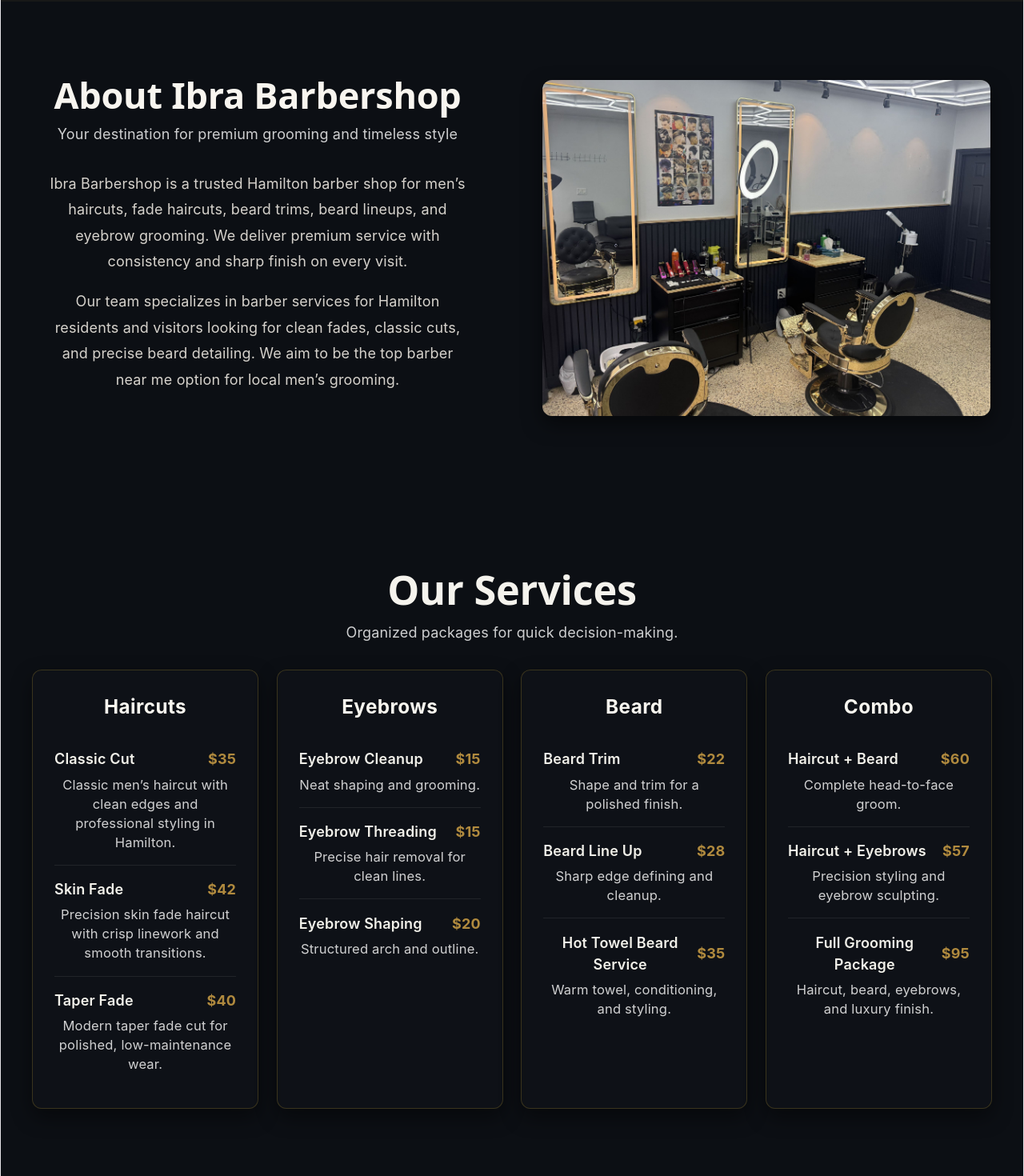
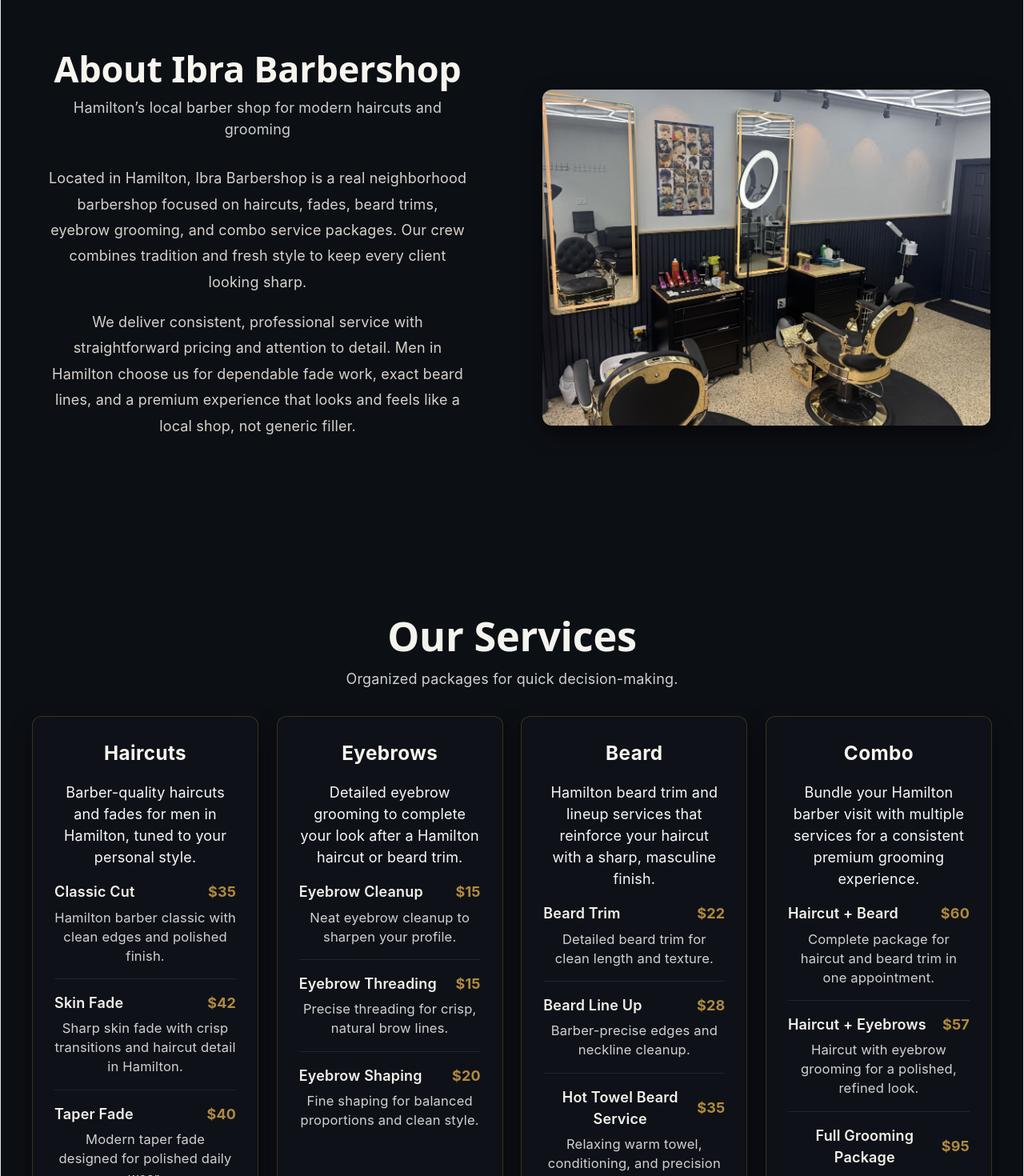
Before and after one commit to Alto0327/ibraBarbershop, a React (Vite) app: page / in a window 1280 px wide. Shown: the part 940-2410 px from the top of the page at 80% size. Built offline with nearby package versions, Linux system fonts and the light colour scheme; grey boxes are pictures that could not be loaded.

Commit message:
SEO Changes

```diff
--- a/index.html
+++ b/index.html
@@ -16,7 +16,7 @@
         "@type": "BarberShop",
         "name": "Ibra Barbershop",
         "description": "Premium barber in Hamilton offering haircuts, fades, beard trims, and hot towel shaves.",
-        "url": "https://www.yourdomain.com/",
+        "url": "https://ibrabarbershophamilton.netlify.app/",
         "telephone": "+1-226-898-3836",
         "address": {
           "@type": "PostalAddress",
--- a/src/components/About.jsx
+++ b/src/components/About.jsx
@@ -7,17 +7,15 @@ function About() {
       <div className="about-container">
         <div className="about-content">
           <h2 className="section-title">About Ibra Barbershop</h2>
-          <p className="section-subtitle">
-            Your destination for premium grooming and timeless style
-          </p>
+          <p className="section-subtitle">Hamilton’s local barber shop for modern haircuts and grooming</p>
           <div className="about-text">
-  <p>
-    Ibra Barbershop is a trusted Hamilton barber shop for men’s haircuts, fade haircuts, beard trims, beard lineups, and eyebrow grooming. We deliver premium service with consistency and sharp finish on every visit.
-  </p>
-  <p>
-    Our team specializes in barber services for Hamilton residents and visitors looking for clean fades, classic cuts, and precise beard detailing. We aim to be the top barber near me option for local men’s grooming.
-  </p>
-</div>
+            <p>
+              Located in Hamilton, Ibra Barbershop is a real neighborhood barbershop focused on haircuts, fades, beard trims, eyebrow grooming, and combo service packages. Our crew combines tradition and fresh style to keep every client looking sharp.
+            </p>
+            <p>
+              We deliver consistent, professional service with straightforward pricing and attention to detail. Men in Hamilton choose us for dependable fade work, exact beard lines, and a premium experience that looks and feels like a local shop, not generic filler.
+            </p>
+          </div>
         </div>
 <div className="about-image">
   <img
--- a/src/components/Gallery.css
+++ b/src/components/Gallery.css
@@ -30,7 +30,7 @@
 .carousel-item {
   position: relative;
   flex-shrink: 0;
-  width: 60vw;
+  width: 90vw;
   max-width: 100vw;
   height: 80vh;
   scroll-snap-align: start;
--- a/src/components/Hero.jsx
+++ b/src/components/Hero.jsx
@@ -7,7 +7,7 @@ function Hero() {
       <div className="hero-overlay" />
       <div className="hero-content" aria-label="Featured barber service">
         <h1 className="hero-title">Hamilton Barber Shop for Men’s Haircuts, Fades & Beard Trim</h1>
-        <p className="hero-subtitle">Ibra Barbershop delivers Hamilton haircuts, fade haircuts, men’s grooming, and beard lineup services today.</p>
+        <p className="hero-subtitle">Premium local barber in Hamilton for haircuts, fades and beard trims.</p>
         <a href="#book" className="hero-cta" aria-label="Book now at Ibra Barbershop">Book Your Session</a>
       </div>
     </section>
--- a/src/components/Services.jsx
+++ b/src/components/Services.jsx
@@ -5,37 +5,41 @@ function Services() {
     {
       id: 'haircuts',
       title: 'Haircuts',
+      description: 'Barber-quality haircuts and fades for men in Hamilton, tuned to your personal style.',
       services: [
-        { name: 'Classic Cut', price: '$35', description: 'Classic men’s haircut with clean edges and professional styling in Hamilton.' },
-        { name: 'Skin Fade', price: '$42', description: 'Precision skin fade haircut with crisp linework and smooth transitions.' },
-        { name: 'Taper Fade', price: '$40', description: 'Modern taper fade cut for polished, low-maintenance wear.' },
+        { name: 'Classic Cut', price: '$35', description: 'Hamilton barber classic with clean edges and polished finish.' },
+        { name: 'Skin Fade', price: '$42', description: 'Sharp skin fade with crisp transitions and haircut detail in Hamilton.' },
+        { name: 'Taper Fade', price: '$40', description: 'Modern taper fade designed for polished daily wear.' },
       ],
     },
     {
       id: 'eyebrows',
       title: 'Eyebrows',
+      description: 'Detailed eyebrow grooming to complete your look after a Hamilton haircut or beard trim.',
       services: [
-        { name: 'Eyebrow Cleanup', price: '$15', description: 'Neat shaping and grooming.' },
-        { name: 'Eyebrow Threading', price: '$15', description: 'Precise hair removal for clean lines.' },
-        { name: 'Eyebrow Shaping', price: '$20', description: 'Structured arch and outline.' },
+        { name: 'Eyebrow Cleanup', price: '$15', description: 'Neat eyebrow cleanup to sharpen your profile.' },
+        { name: 'Eyebrow Threading', price: '$15', description: 'Precise threading for crisp, natural brow lines.' },
+        { name: 'Eyebrow Shaping', price: '$20', description: 'Fine shaping for balanced proportions and clean style.' },
       ],
     },
     {
       id: 'beard',
       title: 'Beard',
+      description: 'Hamilton beard trim and lineup services that reinforce your haircut with a sharp, masculine finish.',
       services: [
-        { name: 'Beard Trim', price: '$22', description: 'Shape and trim for a polished finish.' },
-        { name: 'Beard Line Up', price: '$28', description: 'Sharp edge defining and cleanup.' },
-        { name: 'Hot Towel Beard Service', price: '$35', description: 'Warm towel, conditioning, and styling.' },
+        { name: 'Beard Trim', price: '$22', description: 'Detailed beard trim for clean length and texture.' },
+        { name: 'Beard Line Up', price: '$28', description: 'Barber-precise edges and neckline cleanup.' },
+        { name: 'Hot Towel Beard Service', price: '$35', description: 'Relaxing warm towel, conditioning, and precision shading.' },
       ],
     },
     {
       id: 'combo',
       title: 'Combo',
+      description: 'Bundle your Hamilton barber visit with multiple services for a consistent premium grooming experience.',
       services: [
-        { name: 'Haircut + Beard', price: '$60', description: 'Complete head-to-face groom.' },
-        { name: 'Haircut + Eyebrows', price: '$57', description: 'Precision styling and eyebrow sculpting.' },
-        { name: 'Full Grooming Package', price: '$95', description: 'Haircut, beard, eyebrows, and luxury finish.' },
+        { name: 'Haircut + Beard', price: '$60', description: 'Complete package for haircut and beard trim in one appointment.' },
+        { name: 'Haircut + Eyebrows', price: '$57', description: 'Haircut with eyebrow grooming for a polished, refined look.' },
+        { name: 'Full Grooming Package', price: '$95', description: 'Haircut, beard, eyebrows, and a premium finish for full grooming control.' },
       ],
     },
   ];
@@ -49,6 +53,7 @@ function Services() {
           {categories.map((category) => (
             <div key={category.id} className="service-category-card">
               <h3 className="category-title">{category.title}</h3>
+              {category.description && <p className="category-description">{category.description}</p>}
               <ul className="service-list">
                 {category.services.map((item) => (
                   <li key={item.name} className="service-item">
```
